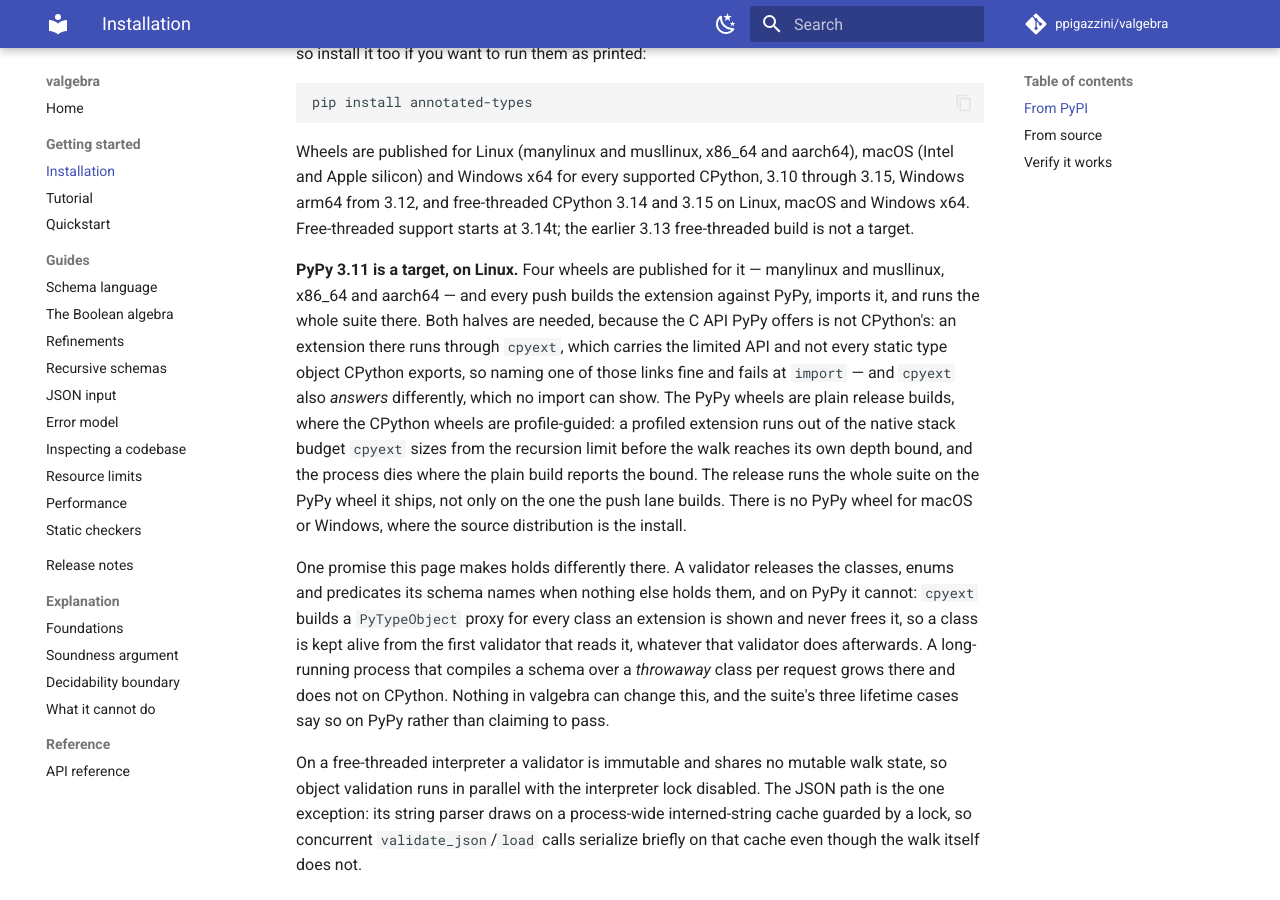
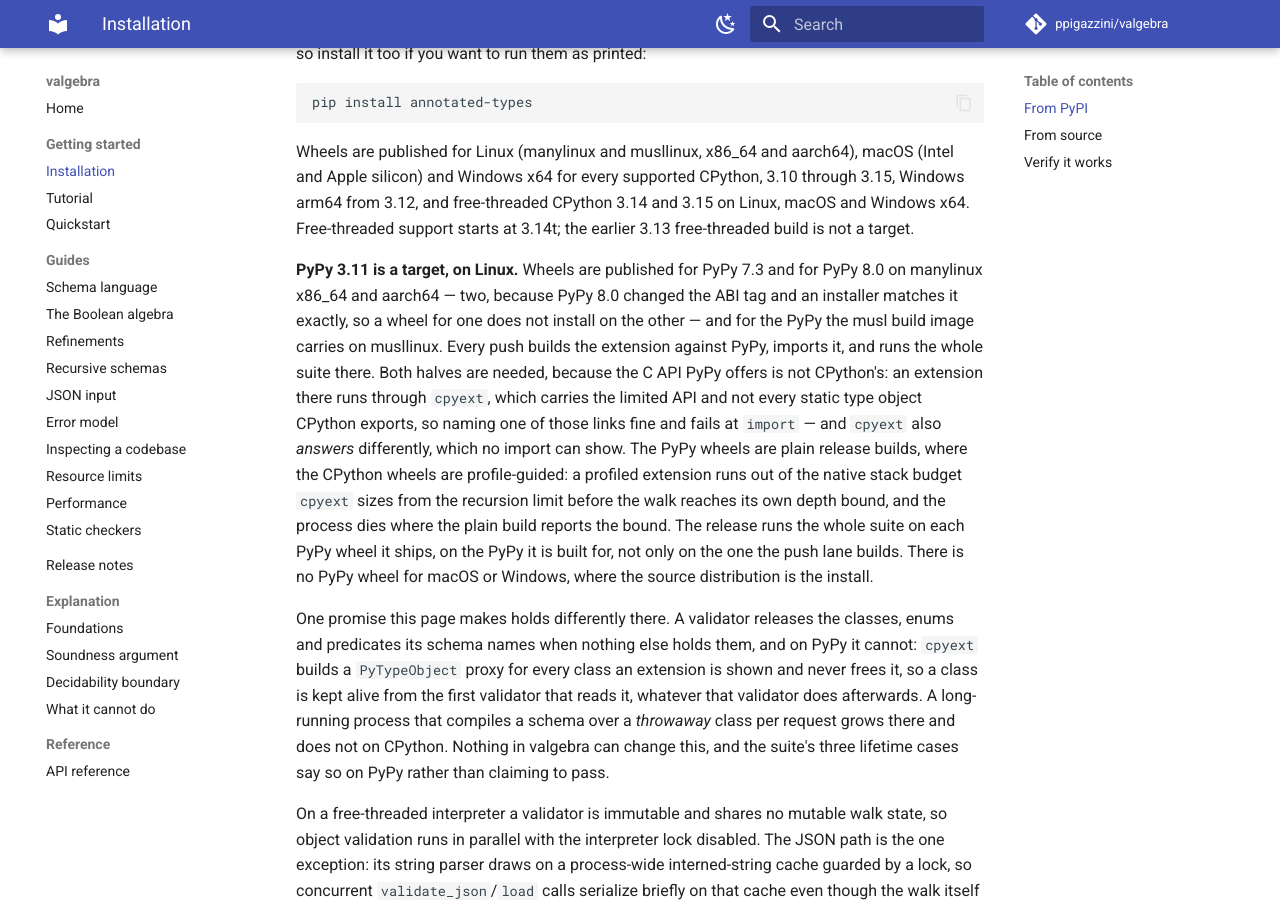
Before and after one commit to ppigazzini/valgebra, an MkDocs documentation site: the page built from docs/00-installation.md, in a window 1280 px wide and 900 px high, scrolled down 493 px. Built offline with MkDocs 1.6.1 and Material for MkDocs 9.7.7, drawn with Linux system fonts in a browser that asks for light colours; comment, search, counter and statistics services are not loaded.

Commit message:
fix: a PyPy 8.0 wheel is built beside the 7.3 one, and each is smoked on its own
PyPy 8.0 changed the ABI tag from `pp73` to `pp80`, and an installer matches
the tag exactly: a wheel built for one does not install on the other. The
release built its PyPy wheels in the manylinux2014 image, whose PyPy is 7.3,
and smoked them on the PyPy uv installs, which is 8.0 since its release a
week ago, so the smoke found no wheel to install and the release stopped
there. Every earlier release carries `pp73` wheels alone, which install on
PyPy 7.3 and not on 8.0.

The release builds a wheel for each ABI on both Linux architectures. PyPy
7.3 comes with the manylinux2014 image, whose glibc its binaries run on.
PyPy 8.0's binaries need glibc 2.27, so its row builds in the manylinux_2_28
image, where the interpreter sits at `/opt/python/pp311-pypy311_pp80` beside
the 7.3 that `pypy3.11` names, and the row names that path: an image without
it fails the build rather than shipping the other ABI under this row's name.
The wheel set's name is the row's variant before its manylinux tag, so the
two PyPy sets are told apart, and the smoke runs the product suite on each
set on the PyPy it is built for, named by the 3.11 release that carries each
ABI. The ledger reads the set's name the same way. The installation page
says which PyPy each wheel is for, the release page says to check an index on
each, and the changelog carries the entry.

```diff
--- a/docs/00-installation.md
+++ b/docs/00-installation.md
@@ -35,9 +35,12 @@
 3.15 on Linux, macOS and Windows x64. Free-threaded support starts at 3.14t; the
 earlier 3.13 free-threaded build is not a target.
 
-**PyPy 3.11 is a target, on Linux.** Four wheels are published for it —
-manylinux and musllinux, x86_64 and aarch64 — and every push builds the
-extension against PyPy, imports it, and runs the whole suite there. Both halves
+**PyPy 3.11 is a target, on Linux.** Wheels are published for PyPy 7.3 and
+for PyPy 8.0 on manylinux x86_64 and aarch64 — two, because PyPy 8.0 changed
+the ABI tag and an installer matches it exactly, so a wheel for one does not
+install on the other — and for the PyPy the musl build image carries on
+musllinux. Every push builds the extension against PyPy, imports it, and runs
+the whole suite there. Both halves
 are needed, because the C API PyPy offers is not CPython's: an extension there
 runs through `cpyext`, which carries the limited API and not every static type
 object CPython exports, so naming one of those links fine and fails at `import`
@@ -46,8 +49,8 @@
 a profiled extension runs out of the native stack budget `cpyext` sizes from
 the recursion limit before the walk reaches its own depth bound, and the
 process dies where the plain build reports the bound. The release runs the
-whole suite on the PyPy wheel it ships, not only on the one the push lane
-builds. There is no PyPy wheel for macOS or Windows, where the source
+whole suite on each PyPy wheel it ships, on the PyPy it is built for, not
+only on the one the push lane builds. There is no PyPy wheel for macOS or Windows, where the source
 distribution is the install.
 
 One promise this page makes holds differently there. A validator releases the
```
Also changed, not shown: CHANGELOG.md (+7 -1 lines), docs/dev/09-releasing.md (+8 -7 lines), 3 other files.
